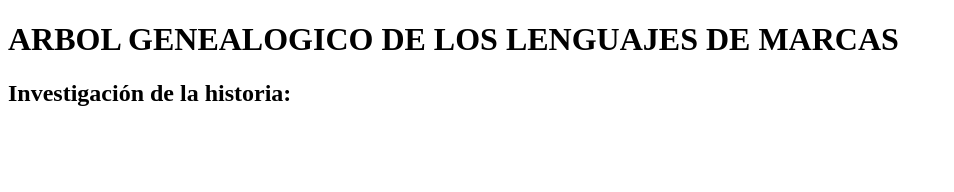
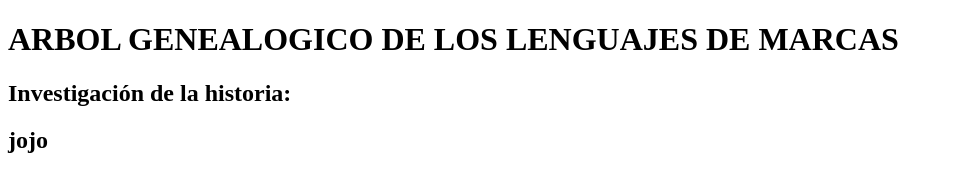
Before and after one commit to afii-26/PRACTICA-1, a plain HTML site: page index.html in a window 1280 px wide. Shown: the whole page, without its empty margins (0-954 px from the left). Drawn offline with Linux system fonts and the light colour scheme.

Commit message:
Update index.html

```diff
--- a/index.html
+++ b/index.html
@@ -8,5 +8,6 @@
     <body>
         <h1>ARBOL GENEALOGICO DE LOS LENGUAJES DE MARCAS</h1>
         <h2>Investigación de la historia:</h2>
+        <h2>jojo</h2>
     </body>
 </html>
```
